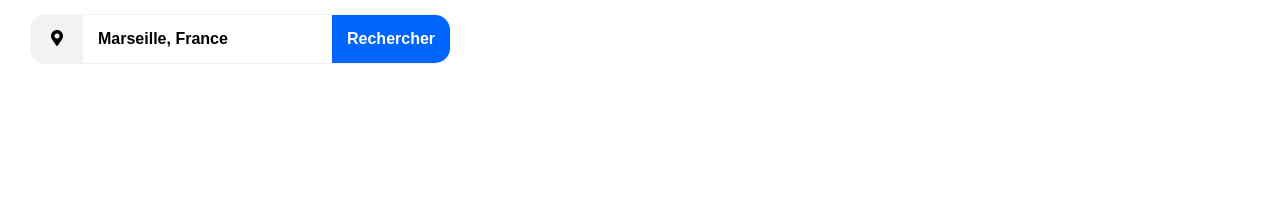
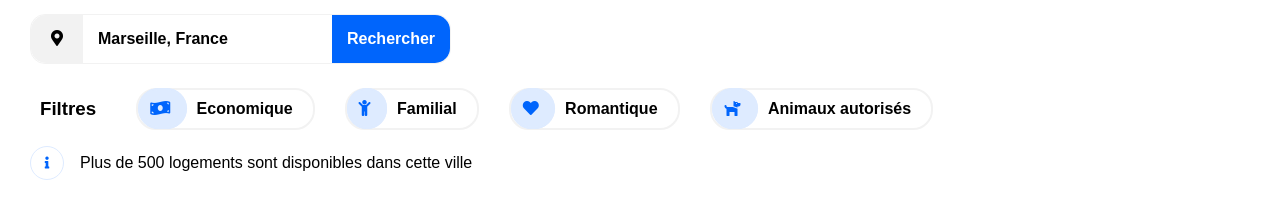
Before and after one commit to bouddhiweb/MagalieYa-chee-chan_2_25032021, a plain HTML site: page Projet 2 - Reservia/index.html in a window 1280 px wide. Shown: the part 198-416 px from the top of the page. Drawn offline with Linux system fonts and the light colour scheme.

Commit message:
add filters section

```diff
--- a/Projet 2 - Reservia/index.html
+++ b/Projet 2 - Reservia/index.html
@@ -42,8 +42,49 @@
             </div>
         </div>
     </div>
-
-    <div id="filters"></div>
+    <div id="filters">
+        <h3 id="filters-title">Filtres</h3>
+        <div class="filters-items">
+            <span class="filters-icons">
+                <i class="fas fa-money-bill-wave"></i>
+            </span>
+            <span class="filters-categories">
+                    Economique
+            </span>
+        </div>
+        <div class="filters-items">
+            <span class="filters-icons">
+                <i class="fas fa-child"></i>
+            </span>
+            <span class="filters-categories">
+                    Familial
+            </span>
+        </div>
+        <div class="filters-items">
+            <span class="filters-icons">
+                <i class="fas fa-heart"></i>
+            </span>
+            <span class="filters-categories">
+                    Romantique
+            </span>
+        </div>
+        <div class="filters-items">
+            <span class="filters-icons">
+                <i class="fas fa-dog"></i>
+            </span>
+            <span class="filters-categories">
+                    Animaux autorisés
+            </span>
+        </div>
+    </div>
+    <div id="informations">
+            <span id="informations-icon">
+                <i class="fas fa-info fa-xs"></i>
+            </span>
+        <span id="informations-txt">
+                    Plus de 500 logements sont disponibles dans cette ville
+            </span>
+    </div>
 </header>
 
 
--- a/Projet 2 - Reservia/style.css
+++ b/Projet 2 - Reservia/style.css
@@ -1,3 +1,11 @@
+/*
+<i class="fas fa-chart-line"></i>
+bleu #0065FC
+bleu claire #DEEBFF
+gris #F2F2F2
+*/
+
+/* Général */
 
 @font-face
 {
@@ -12,6 +20,12 @@ body {
     margin: 0;
 }
 
+h3 {
+    margin: 0;
+}
+
+/* Navbar */
+
 #navbar {
     display: flex;
     justify-content: space-between;
@@ -21,7 +35,6 @@ nav ul {
     display: flex;
     justify-content: flex-end;
 }
-
 .menu-items {
     list-style: none;
     padding-top: 30px;
@@ -30,12 +43,10 @@ nav ul {
     border-top: white 2px solid;
     color: black;
 }
-
 .menu-items:hover {
     border-top: #0065FC 2px solid;
     color: #0065FC;
 }
-
 #menu-subscription {
     list-style: none;
     padding-top: 30px;
@@ -45,7 +56,6 @@ nav ul {
     color: #0065FC;
     font-weight: 600;
 }
-
 #logo {
     padding-top: 30px;
     width: auto;
@@ -58,7 +68,6 @@ nav ul {
     font-weight: 500;
     font-size: 1.3em;
 }
-
 .input-div {
     width: fit-content;
     display: flex;
@@ -68,17 +77,14 @@ nav ul {
     border-color: rgb(242, 242, 242);
     border-image: initial;
 }
-
 #input-group-icon {
     background-color: rgb(242, 242, 242);
     padding: 15px 20px;
     border-radius: 15px 0 0 15px;
 }
-
 .input-group {
     padding: 15px;
 }
-
 #form-control {
     font-family: raleway, sans-serif;
     font-weight: 600;
@@ -91,7 +97,6 @@ nav ul {
 #form-control::placeholder {
     color: black;
 }
-
 #input-group-button {
     background-color: rgb(0, 101, 252);
     color: white;
@@ -103,8 +108,53 @@ nav ul {
 /* Filters */
 
 #filters {
+    margin-block-start: 1.5em;
+    margin-block-end: 1em;
+    display: flex;
+}
+#filters-title {
+    padding: 10px;
+    margin-right: 30px;
+}
+.filters-items {
+    /* haut | droit | bas | gauche */
+    padding: 10px 10px 10px 0;
+    border: solid 2px rgb(242, 242, 242);
+    border-radius: 20px;
+    margin-right: 30px;
+}
+.filters-icons {
+    z-index: 1;
+    padding: 10px;
+    color: rgb(0, 101, 252);
+    background-color: #DEEBFF;
+    border-radius: 40px;
+    border: solid 2px #DEEBFF;
+}
+.filters-categories {
+    padding: 10px;
+    font-weight: 600;
+}
 
+#informations {
+    display: flex;
+    align-items: center;
 }
+#informations-icon {
+    color: rgb(0, 101, 252);
+    border-radius:100%;
+    border: solid 1px #DEEBFF;
+    height: 2rem;
+    width: 2rem;
+    min-height: 2rem;
+    min-width: 2rem;
+    display: flex;
+    align-items: center;
+    justify-content: center;
+    margin-right: 1rem;
+}
+
+/* Responsive */
 
 @media screen and (max-width: 768px)
 {
```
